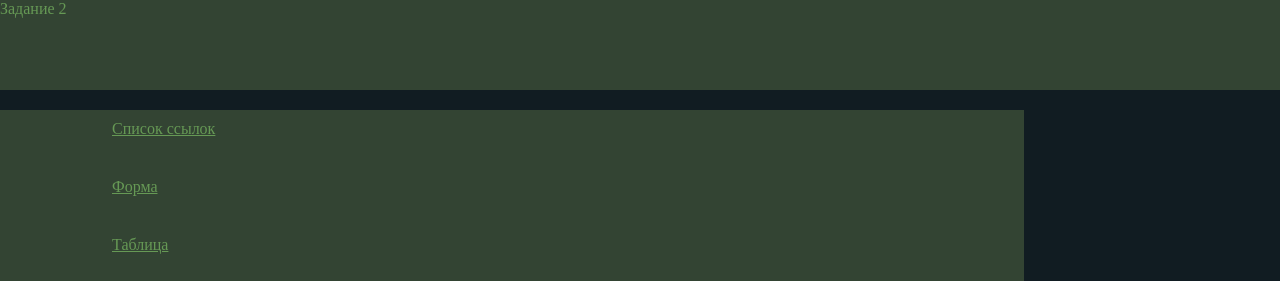
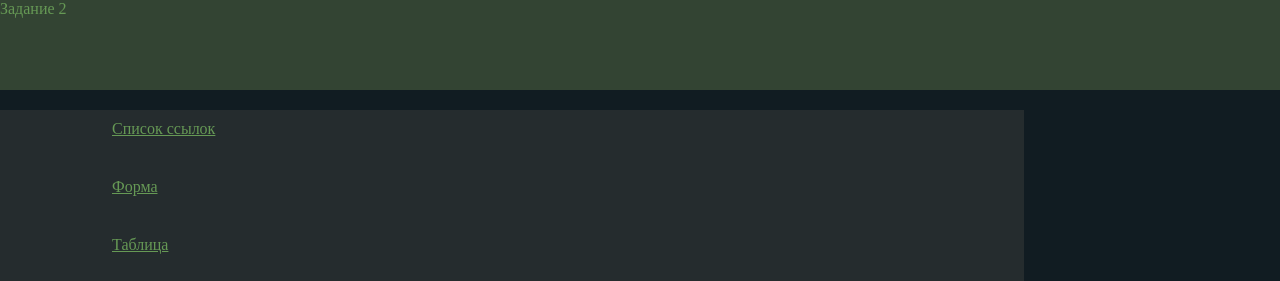
Before and after one commit to iispacedustii/iispacedustii.github.io, a plain HTML site: page html-task2/pages/index.html in a window 1280 px wide. Shown: the top 281 px of the page. Drawn offline with Linux system fonts and the light colour scheme.

Commit message:
Update style.css

```diff
--- a/html-task2/styles/style.css
+++ b/html-task2/styles/style.css
@@ -15,6 +15,6 @@ body {
 }
 
 .nav {
-  background-color: #334433;
+  background-color: rgba(58,61,58,0.5);
   width: 80%;
 }
```
